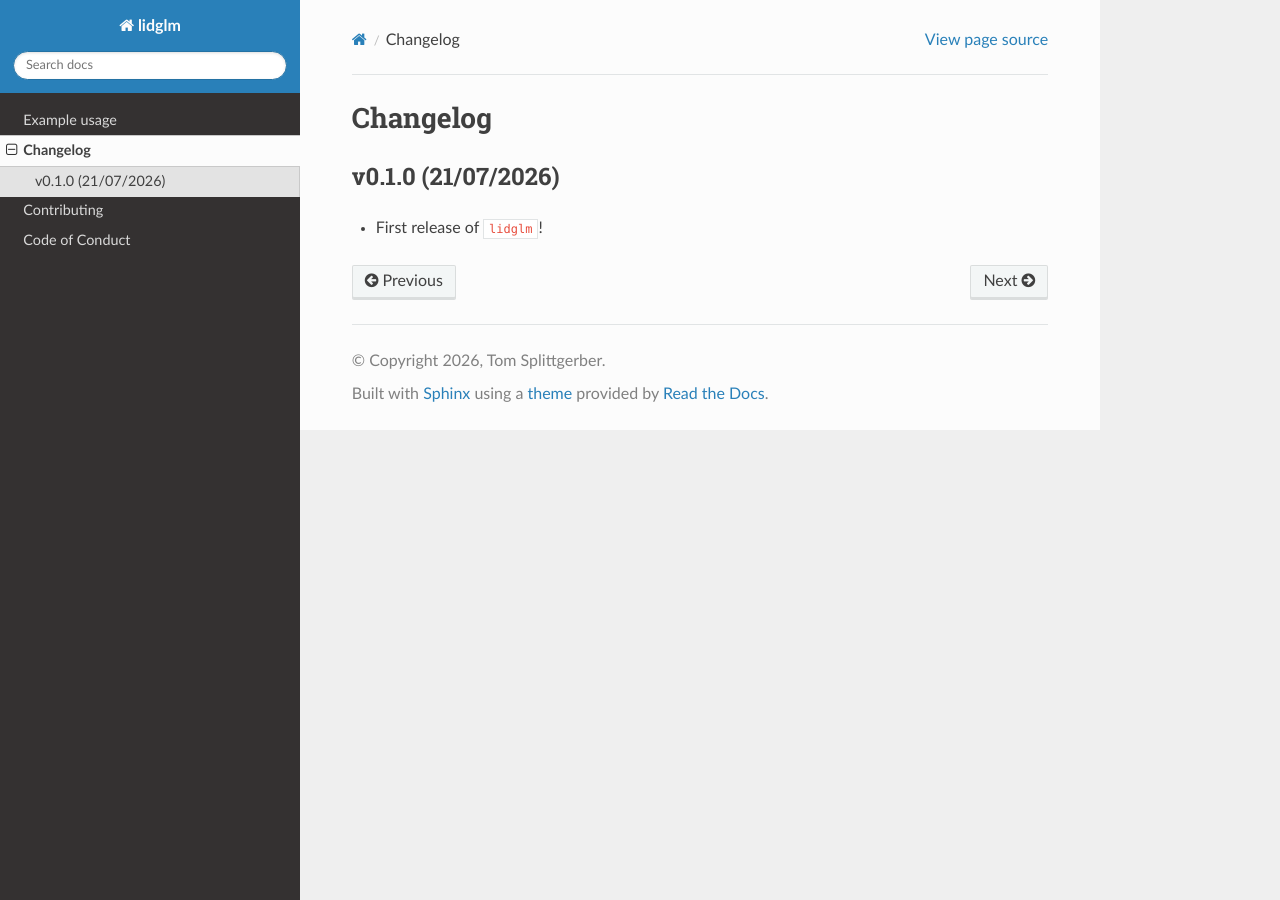
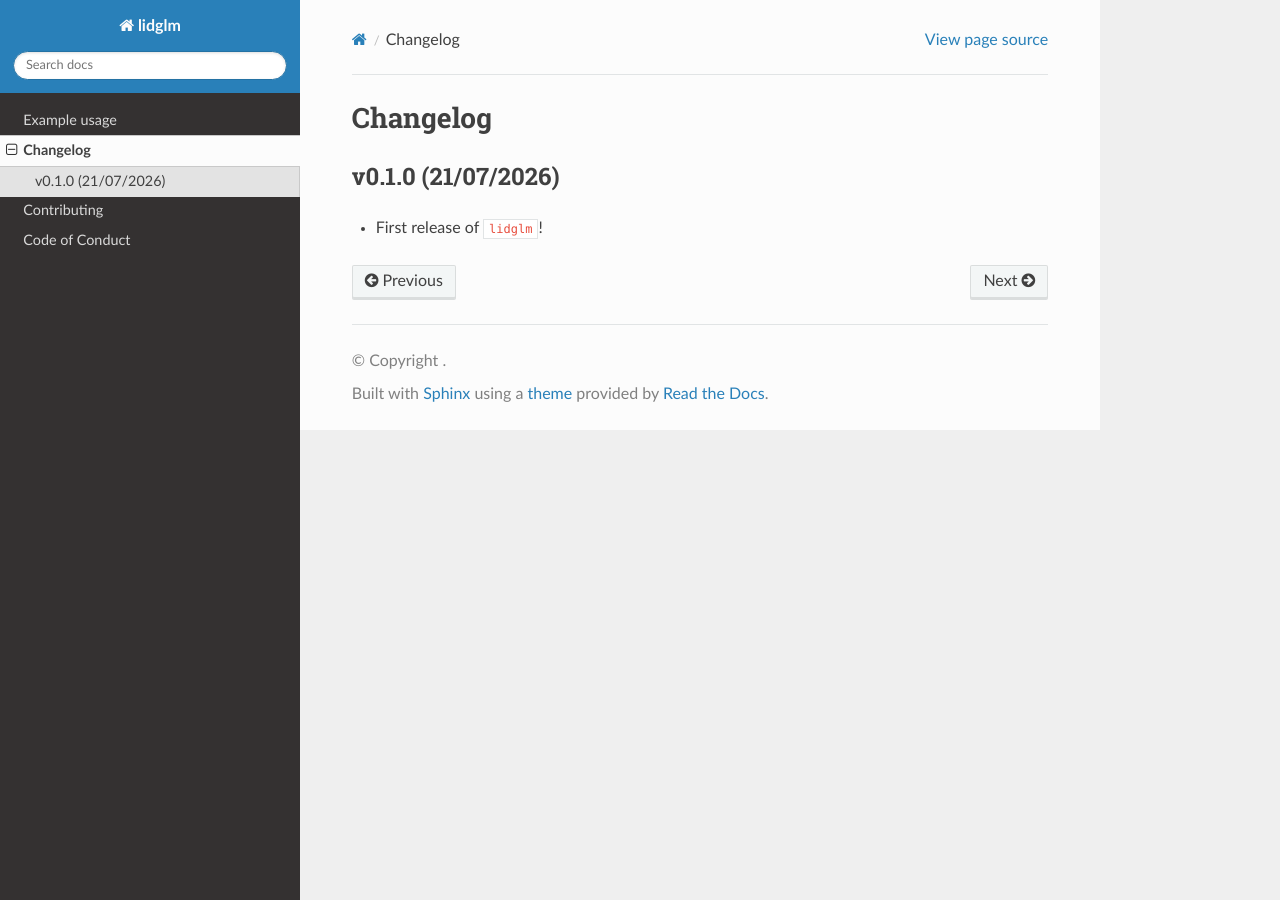
Before and after one commit to tsplittg/LiD-GLM-paper-code, a Sphinx documentation site: the page built from docs/changelog.md, in a window 1280 px wide. Built offline with Sphinx 7.4.7 and the Read the Docs theme 3.1.0, drawn with Linux system fonts in a browser that asks for light colours; pages that are not in the unit, such as notebooks, are missing from menus.

Commit message:
anonymous

```diff
--- a/docs/conf.py
+++ b/docs/conf.py
@@ -7,8 +7,7 @@
 # -- Project information -----------------------------------------------------
 
 project = u"lidglm"
-copyright = u"2026, Tom Splittgerber"
-author = u"Tom Splittgerber"
+
 
 # -- General configuration ---------------------------------------------------
 
```
Also changed, not shown: 6 other files.
